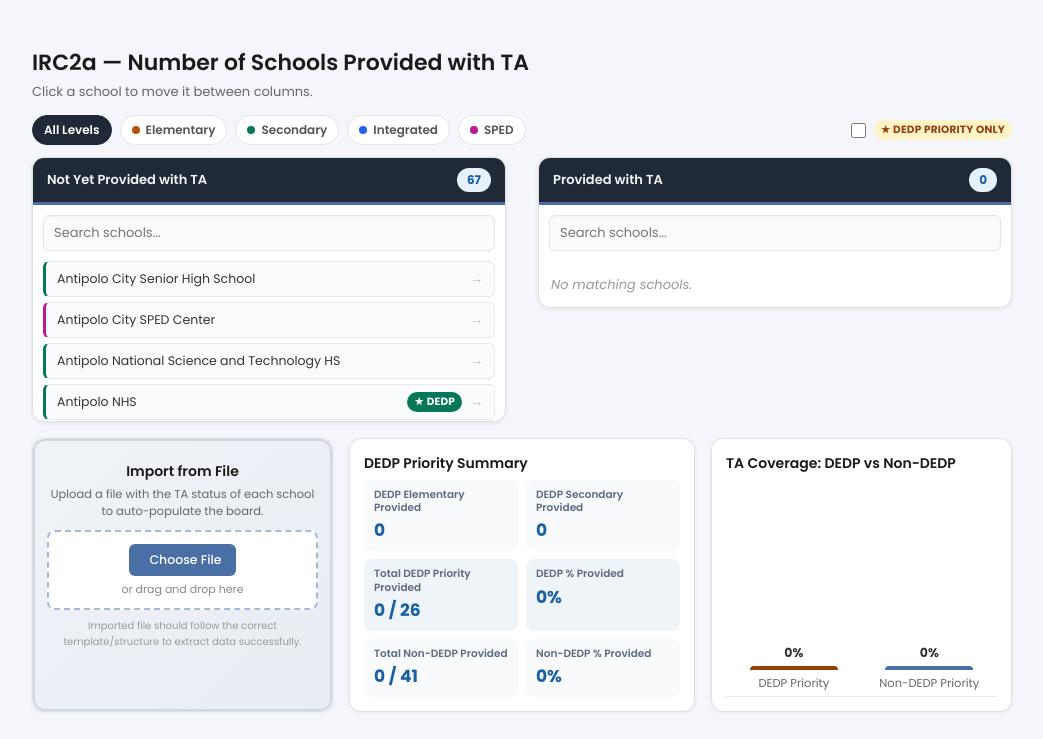
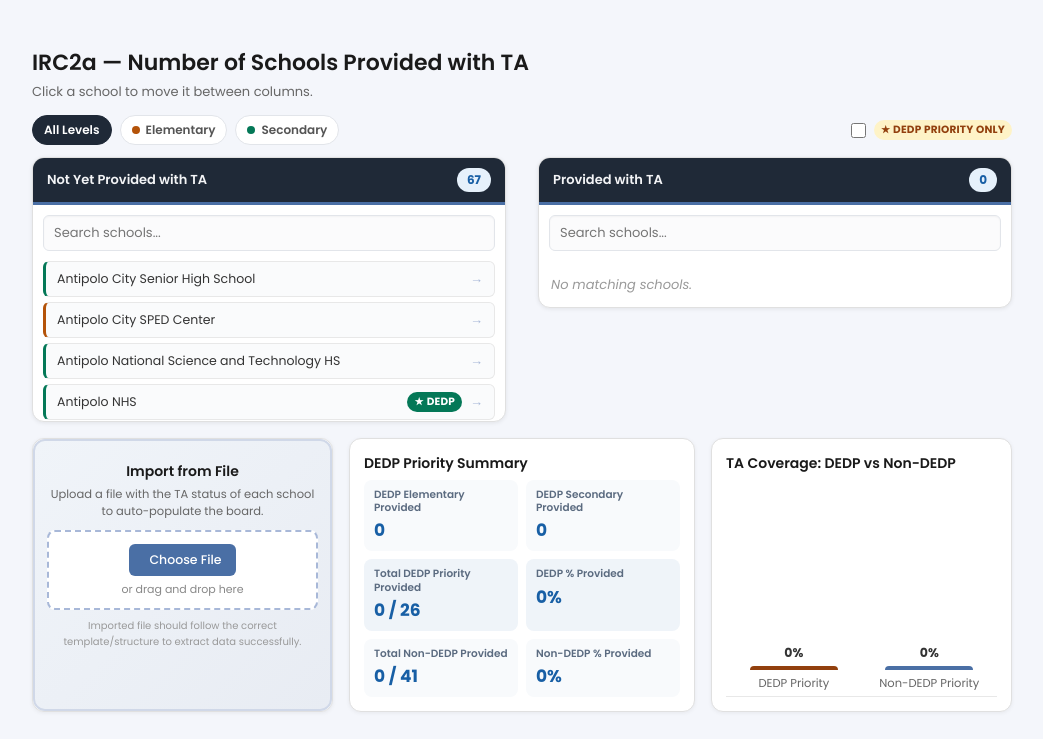
Before and after one commit to n-renz0801/Project-IRC, a Flask app: template templates/tabs/irc2a.html in a window 1280 px wide. Shown: the part 104-843 px from the top of the page, without its empty margins (118-1161 px from the left). Run offline with Flask 3, Linux system fonts and the light colour scheme; the template is opened without the code that fills it, so the values that code supplies are empty; some libraries are stand-ins or nearby versions.

Commit message:
irc2a: removed integrated and sped schools

```diff
--- a/static/css/irc2a.css
+++ b/static/css/irc2a.css
@@ -3,13 +3,9 @@
 .irc2a-panel {
   --irc2a-elementary: rgb(180, 83, 9);
   --irc2a-secondary: rgb(4, 120, 87);
-  --irc2a-integrated: rgb(37, 99, 235);
-  --irc2a-sped: rgb(190, 24, 147);
 
   --irc2a-elementary-tint: rgba(180, 83, 9, 0.1);
   --irc2a-secondary-tint: rgba(4, 120, 87, 0.1);
-  --irc2a-integrated-tint: rgba(37, 99, 235, 0.1);
-  --irc2a-sped-tint: rgba(190, 24, 147, 0.1);
 }
 
 html {
@@ -115,14 +111,6 @@ html::-webkit-scrollbar {
   background: var(--irc2a-secondary);
 }
 
-.irc2a-chip--integrated .irc2a-chip-dot {
-  background: var(--irc2a-integrated);
-}
-
-.irc2a-chip--sped .irc2a-chip-dot {
-  background: var(--irc2a-sped);
-}
-
 .irc2a-chip.is-active .irc2a-chip-dot {
   outline: 2px solid rgba(255, 255, 255, 0.5);
   outline-offset: 1px;
@@ -172,16 +160,6 @@ html::-webkit-scrollbar {
 
 .irc2a-item[data-level="secondary"] .irc2a-badge--dedp {
   background: var(--irc2a-secondary);
-  color: #fff;
-}
-
-.irc2a-item[data-level="integrated"] .irc2a-badge--dedp {
-  background: var(--irc2a-integrated);
-  color: #fff;
-}
-
-.irc2a-item[data-level="sped"] .irc2a-badge--dedp {
-  background: var(--irc2a-sped);
   color: #fff;
 }
 
@@ -382,14 +360,6 @@ html::-webkit-scrollbar {
   border-left-color: var(--irc2a-secondary);
 }
 
-.irc2a-item[data-level="integrated"] {
-  border-left-color: var(--irc2a-integrated);
-}
-
-.irc2a-item[data-level="sped"] {
-  border-left-color: var(--irc2a-sped);
-}
-
 .irc2a-item[data-level="elementary"]:hover {
   background: var(--irc2a-elementary-tint);
   border-color: var(--irc2a-elementary);
@@ -398,16 +368,6 @@ html::-webkit-scrollbar {
 .irc2a-item[data-level="secondary"]:hover {
   background: var(--irc2a-secondary-tint);
   border-color: var(--irc2a-secondary);
-}
-
-.irc2a-item[data-level="integrated"]:hover {
-  background: var(--irc2a-integrated-tint);
-  border-color: var(--irc2a-integrated);
-}
-
-.irc2a-item[data-level="sped"]:hover {
-  background: var(--irc2a-sped-tint);
-  border-color: var(--irc2a-sped);
 }
 
 .irc2a-item.is-hidden-by-filter {
--- a/static/js/irc2a.js
+++ b/static/js/irc2a.js
@@ -4,18 +4,20 @@
   "use strict";
 
   // Constant master list — do not add/remove here at runtime.
-  // level: "elementary" | "secondary" | "integrated" | "sped"
+  // level: "elementary" | "secondary"
+  // (Integrated schools now count as "secondary"; the SPED Center now
+  // counts as "elementary" — there is no separate integrated/sped group.)
   const SCHOOLS = [
     { name: "Antipolo City Senior High School", level: "secondary" },
-    { name: "Antipolo City SPED Center", level: "sped" },
+    { name: "Antipolo City SPED Center", level: "elementary" },
     { name: "Antipolo National Science and Technology HS", level: "secondary" },
     { name: "Antipolo NHS", level: "secondary" },
-    { name: "Apia Integrated School", level: "integrated" },
+    { name: "Apia Integrated School", level: "secondary" },
     { name: "Bagong Nayon I ES", level: "elementary" },
     { name: "Bagong Nayon II ES", level: "elementary" },
     { name: "Bagong Nayon II NHS", level: "secondary" },
     { name: "Bagong Nayon IV ES", level: "elementary" },
-    { name: "Binayoyo Integrated School", level: "integrated" },
+    { name: "Binayoyo Integrated School", level: "secondary" },
     { name: "Cabading ES", level: "elementary" },
     { name: "Calawis ES", level: "elementary" },
     { name: "Calawis NHS", level: "secondary" },
@@ -108,8 +110,6 @@
   const LEVEL_LABELS = {
     elementary: "ES",
     secondary: "Secondary",
-    integrated: "Integrated",
-    sped: "SPED",
   };
 
   /** @type {Record<string, "provided"|"unprovided">} */
--- a/templates/tabs/irc2a.html
+++ b/templates/tabs/irc2a.html
@@ -36,20 +36,6 @@ block content %}
         data-level="secondary"
       >
         <span class="irc2a-chip-dot"></span>Secondary
-      </button>
-      <button
-        type="button"
-        class="irc2a-chip irc2a-chip--integrated"
-        data-level="integrated"
-      >
-        <span class="irc2a-chip-dot"></span>Integrated
-      </button>
-      <button
-        type="button"
-        class="irc2a-chip irc2a-chip--sped"
-        data-level="sped"
-      >
-        <span class="irc2a-chip-dot"></span>SPED
       </button>
     </div>
 
```
